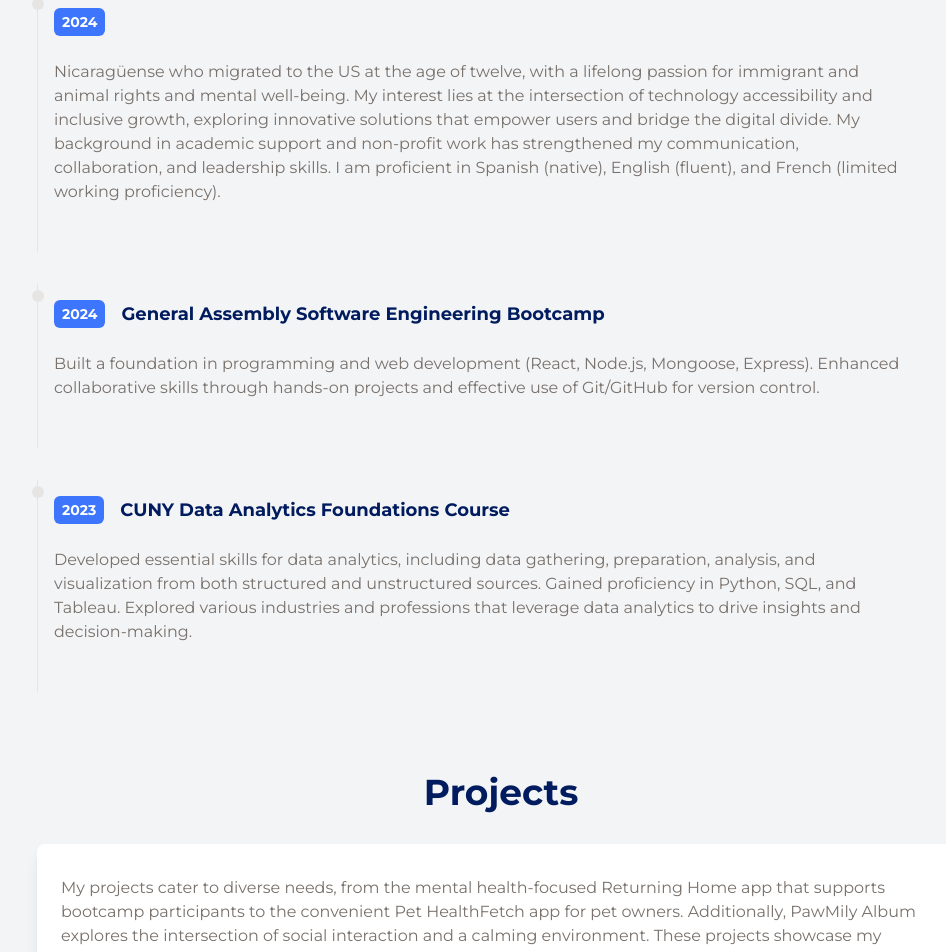
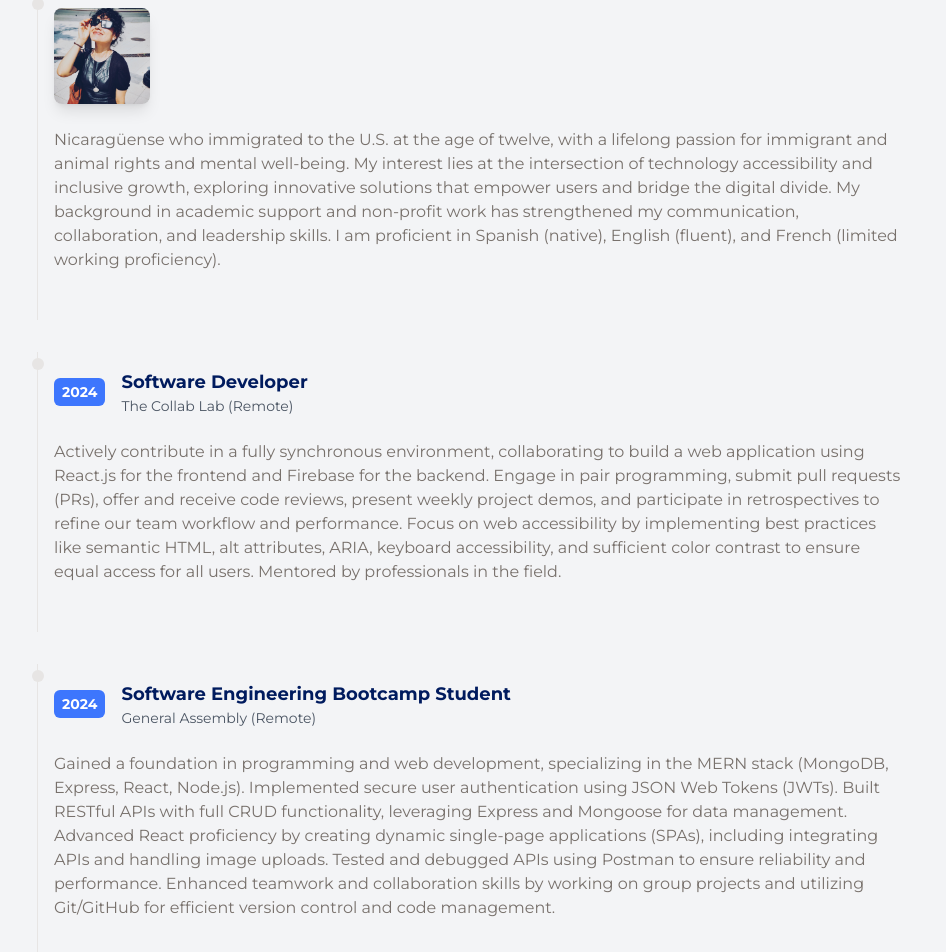
Before and after one commit to dterceroparker/doribel-react-portfolio, a React (Vite) app: page / in a window 1280 px wide. Shown: the part 1200-2152 px from the top of the page, without its empty margins (171-1117 px from the left). Built offline with nearby package versions, Linux system fonts and the light colour scheme.

Commit message:
update Projects, ProjectItem, About, AboutItem, Sidenav, and jobs-data content.
Removed handlenav from side icons

```diff
--- a/src/components/AboutItem.jsx
+++ b/src/components/AboutItem.jsx
@@ -1,13 +1,24 @@
 import PropTypes from 'prop-types'
 
-const AboutItem = ({ year, title, details }) => {
+const AboutItem = ({ year, title, company, details, image }) => {
   return (
     <ol className="flex flex-col md:flex-row relative border-l border-stone-200">
       <li className="mb-10 ml-4">
         <div className="absolute w-3 h-3 bg-stone-200 rounded-full mt-1.5 -left-1.5 border-white" />
         <div className="flex flex-wrap gap-4 items-center text-xs md:text-sm py-4">
-          <span className="inline-block px-2 py-1 font-semibold text-white bg-[#004cffbf] rounded-md">{year}</span>
-          <span className="text-lg font-semibold text-[#001b5e]">{title}</span>
+          {image ? (
+            <img
+              src={image}
+              alt="Profile Image"
+              className="w-24 h-24 object-cover rounded-lg shadow-lg transform hover:scale-105 transition-transform duration-300 ease-in-out"
+            />
+          ) : (
+            <span className="inline-block px-2 py-1 font-semibold text-white bg-[#004cffbf] rounded-md">{year}</span>
+          )}
+          <div>
+            <h3 className="text-lg font-semibold text-[#001b5e]">{title}</h3>
+            {company && <p className="text-md font-medium text-gray-600">{company}</p>}
+          </div>
         </div>
         <p className="my-2 text-base font-normal text-stone-500">{details}</p>
       </li>
@@ -16,9 +27,11 @@
 }
 
 AboutItem.propTypes = {
-  year: PropTypes.number.isRequired,
+  year: PropTypes.oneOfType([PropTypes.number, PropTypes.string]),
   title: PropTypes.string.isRequired,
+  company: PropTypes.string,
   details: PropTypes.string.isRequired,
+  image: PropTypes.string,
 }
 
-export default AboutItem
+export default AboutItem;
--- a/src/components/ProjectItem.jsx
+++ b/src/components/ProjectItem.jsx
@@ -2,7 +2,7 @@
 import { FaGithubSquare } from "react-icons/fa"
 import { IoMdOpen } from "react-icons/io"
 
-const ProjectItem = ({ img, title, githubLink, projectLink }) => {
+const ProjectItem = ({ img, title, tech, githubLink, projectLink }) => {
   return (
     <section className="relative flex items-center justify-center h-auto w-full shadow-xl rounded-xl overflow-hidden group hover:shadow-2xl transition duration-300">
       <div className="p-4">
@@ -14,7 +14,8 @@
       </div>
       <div className="absolute inset-0 flex items-center justify-center opacity-0 group-hover:opacity-100 transition duration-300 bg-gradient-to-t from-gray-800 to-gray-900 bg-opacity-90 text-center">
         <div>
-          <h3 className="text-xl font-bold text-white py-4 tracking-wider">{title}</h3>
+          <h3 className="text-xl font-bold text-white py-2 tracking-wider">{title}</h3>
+          <p className="text-sm text-gray-300 mb-4">{tech}</p>
           <div className="flex justify-center space-x-4">
             {githubLink && (
               <a
@@ -48,6 +49,7 @@
 ProjectItem.propTypes = {
   img: PropTypes.string.isRequired,
   title: PropTypes.string.isRequired,
+  tech: PropTypes.string, // Add this line
   githubLink: PropTypes.string,
   projectLink: PropTypes.string,
 }
--- a/src/components/Sidenav.jsx
+++ b/src/components/Sidenav.jsx
@@ -83,7 +83,6 @@
               key={index}
               href={item.href}
               className="rounded-full shadow-lg bg-gray-100 shadow-gray-400 m-2 p-4 cursor-pointer hover:scale-110 transition duration-300 ease-in-out"
-              onClick={handleNav}
             >
               {item.icon}
             </a>
--- a/src/data/jobs-data.js
+++ b/src/data/jobs-data.js
@@ -1,17 +1,26 @@
 export const jobs = [
   {
-    year: 2024,
+    image: 'public/profile.jpg',
     title: '',
-    details: 'Nicaragüense who migrated to the US at the age of twelve, with a lifelong passion for immigrant and animal rights and mental well-being. My interest lies at the intersection of technology accessibility and inclusive growth, exploring innovative solutions that empower users and bridge the digital divide. My background in academic support and non-profit work has strengthened my communication, collaboration, and leadership skills. I am proficient in Spanish (native), English (fluent), and French (limited working proficiency).',
+    company: '',
+    details: 'Nicaragüense who immigrated to the U.S. at the age of twelve, with a lifelong passion for immigrant and animal rights and mental well-being. My interest lies at the intersection of technology accessibility and inclusive growth, exploring innovative solutions that empower users and bridge the digital divide. My background in academic support and non-profit work has strengthened my communication, collaboration, and leadership skills. I am proficient in Spanish (native), English (fluent), and French (limited working proficiency).',
   },
   {
     year: 2024,
-    title: 'General Assembly Software Engineering Bootcamp',
-    details: 'Built a foundation in programming and web development (React, Node.js, Mongoose, Express). Enhanced collaborative skills through hands-on projects and effective use of Git/GitHub for version control.',
+    title: 'Software Developer',
+    company: 'The Collab Lab (Remote)',
+    details: 'Actively contribute in a fully synchronous environment, collaborating to build a web application using React.js for the frontend and Firebase for the backend. Engage in pair programming, submit pull requests (PRs), offer and receive code reviews, present weekly project demos, and participate in retrospectives to refine our team workflow and performance. Focus on web accessibility by implementing best practices like semantic HTML, alt attributes, ARIA, keyboard accessibility, and sufficient color contrast to ensure equal access for all users. Mentored by professionals in the field.',
+  },
+  {
+    year: 2024,
+    title: 'Software Engineering Bootcamp Student',
+    company: 'General Assembly (Remote)',
+    details: 'Gained a foundation in programming and web development, specializing in the MERN stack (MongoDB, Express, React, Node.js). Implemented secure user authentication using JSON Web Tokens (JWTs). Built RESTful APIs with full CRUD functionality, leveraging Express and Mongoose for data management. Advanced React proficiency by creating dynamic single-page applications (SPAs), including integrating APIs and handling image uploads. Tested and debugged APIs using Postman to ensure reliability and performance. Enhanced teamwork and collaboration skills by working on group projects and utilizing Git/GitHub for efficient version control and code management.',
   },
   {
     year: 2023,
-    title: 'CUNY Data Analytics Foundations Course',
+    title: 'Data Analytics Foundations Student',
+    company: 'City University of New York',
     details: 'Developed essential skills for data analytics, including data gathering, preparation, analysis, and visualization from both structured and unstructured sources. Gained proficiency in Python, SQL, and Tableau. Explored various industries and professions that leverage data analytics to drive insights and decision-making.',
   },
 ]
--- a/src/index.css
+++ b/src/index.css
@@ -6,61 +6,50 @@
   scroll-behavior: smooth;
 }
 
-@layer utilities {
-  .bg-light {
-    background-color: #f8f9fa;
-  }
-  .bg-dark {
-    background-color: #343a40;
-  }
-  .text-light {
-    color: #f8f9fa;
-  }
-  .text-dark {
-    color: #343a40;
-  }
-}
-
 body {
   @apply h-screen transition duration-300 ease-in-out bg-gray-100 text-gray-900;
   font-family: 'Montserrat', -apple-system, BlinkMacSystemFont, 'Segoe UI', Roboto, 'Helvetica Neue', Arial, sans-serif;
   line-height: 1.6;
 }
 
+/* Dark Mode Styles */
 .dark body {
   @apply bg-dark text-light;
 }
 
-/* Dark Mode Styles */
 .dark a {
-  @apply bg-gray-700 text-blue-400;
+  @apply bg-dark-bg text-blue-400;
 }
+
 .dark a:hover {
   @apply outline-none ring-2 ring-offset-2 ring-blue-900;
 }
-.dark body {
-  @apply bg-gray-900 text-gray-100;
+
+.dark .menu-icon {
+  @apply bg-dark-bg-alt text-white;
 }
-.dark .menu-icon {
-  @apply bg-gray-700 text-white;
-}
+
 .dark .menu-icon:hover {
   @apply ring-blue-900;
 }
 
 /* Light Mode Styles */
+.light body {
+  @apply bg-gray-100 text-gray-900;
+}
+
 .light a {
   @apply bg-gradient-to-r from-blue-500 to-indigo-500 text-white;
 }
+
 .light a:hover {
   @apply outline-none ring-2 ring-offset-2 ring-blue-300;
 }
-.light body {
-  @apply bg-gray-100 text-gray-900;
-}
+
 .light .menu-icon {
   @apply bg-blue-500 text-white;
 }
+
 .light .menu-icon:hover {
   @apply ring-blue-300;
 }
@@ -80,7 +69,6 @@
   @apply transform scale-110 shadow-lg;
 }
 
-/* styles.css */
 .hover-effect {
   @apply transition-transform transform hover:-translate-y-2 hover:shadow-2xl hover:bg-gray-100;
 }
--- a/src/pages/About.jsx
+++ b/src/pages/About.jsx
@@ -14,7 +14,7 @@
         </div>
         <div className="relative w-56 h-56 overflow-hidden">
           <img
-            src="/profile.jpg"
+            src="/about.jpg"
             alt="Profile"
             className="w-full h-full rounded-full object-cover shadow-lg transition-transform duration-300 transform hover:scale-110"
           />
--- a/tailwind.config.js
+++ b/tailwind.config.js
@@ -1,6 +1,6 @@
 /** @type {import('tailwindcss').Config} */
 export default {
-  darkMode: 'class', // or 'media'
+  darkMode: 'class', // Enables dark mode based on the class
   content: [
     './src/**/*.{js,jsx,ts,tsx}', // Adjust paths to your source files
     './public/index.html',
@@ -12,8 +12,11 @@
         dark: '#343a40',
         'text-light': '#f8f9fa',
         'text-dark': '#343a40',
+        'dark-bg': '#1a1a2e',
+        'dark-bg-alt': '#162447',
+        'dark-text': '#e4e4e4',
       },
     },
   },
-  plugins: []
+  plugins: [],
 }
```
Also changed, not shown: src/pages/Projects.jsx (+5 -5 lines), 1 other file (tests, documents, lock files or other folders). Lines whose indentation alone changed are shown as unchanged.
